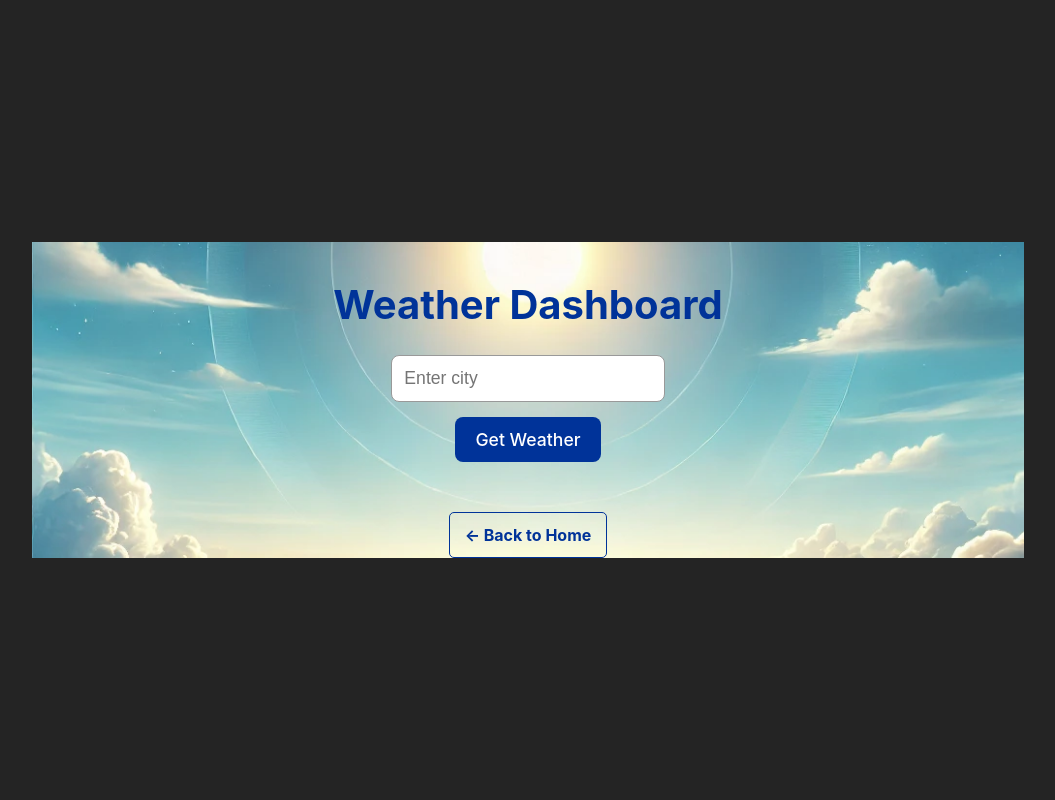
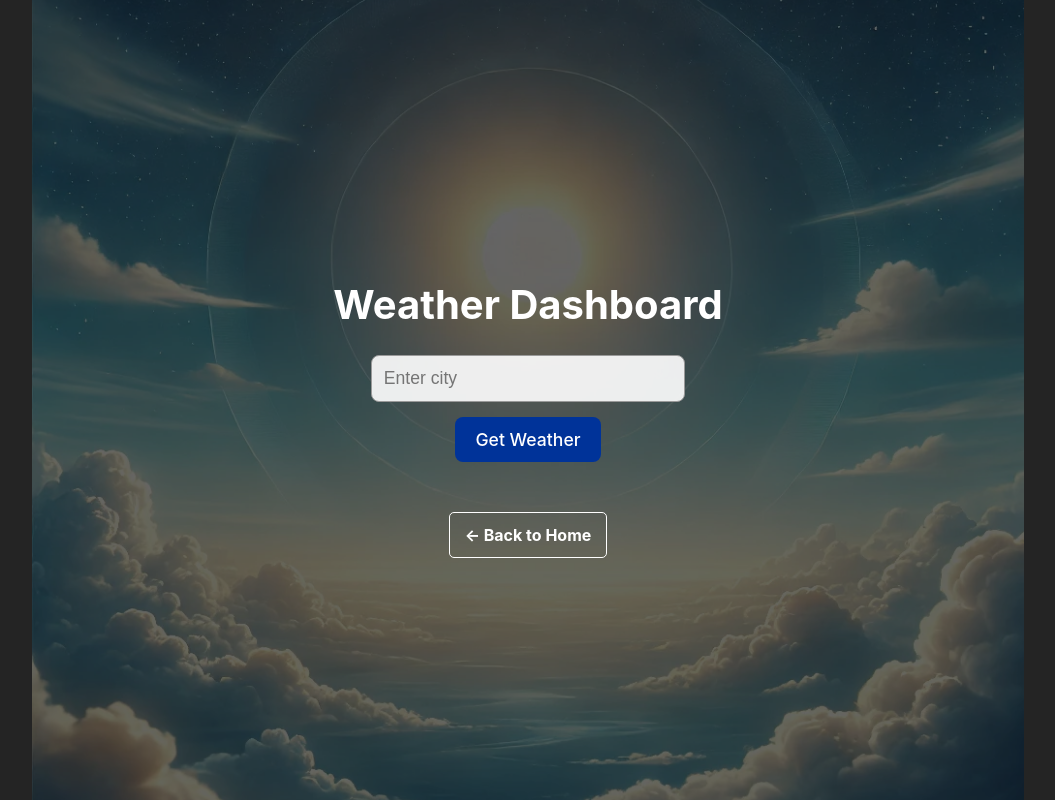
Before and after one commit to Yawshimitsu/Yaw-Page, a React (Vite) app: page /#/projects/weather-dashboard in a window 1280 px wide. Shown: the whole page, without its empty margins (112-1167 px from the left). Built offline with nearby package versions, Linux system fonts and the light colour scheme.

Commit message:
dashboard fix

```diff
--- a/src/styles/WeatherDashboard.css
+++ b/src/styles/WeatherDashboard.css
@@ -23,29 +23,50 @@ html, body {
   .weather-dashboard {
     display: flex;
     flex-direction: column;
-    justify-content: flex-start; /* Start from top */
+    justify-content: center; /* Center content vertically */
     align-items: center; /* Center content horizontally */
-    width: 100vw; /* Full width */
+    height: 100vh; /* Full viewport height */
+    width: 100vw; /* Full viewport width */
     margin: 0;
     padding: 0;
     background-image: url('/yaw-page/Weather_Dashboard.webp'); /* Background image */
-    background-size: cover; /* Stretch the image to fill the entire screen */
-    background-position: center; /* Center the background image */
+    background-size: cover; /* Stretch the image to fill the container */
+    background-position: center; /* Center the background */
     background-repeat: no-repeat; /* Prevent tiling */
-    min-height: 100%; /* Ensure the height adjusts based on content */
-    overflow: auto; /* Allow scrolling */
+    position: relative; /* Allow overlay positioning */
+    box-sizing: border-box; /* Include padding and borders in dimensions */
   }
 
-  /* Title Styling */
+  .weather-dashboard::before {
+    content: ''; /* Create the overlay */
+    position: absolute;
+    top: 0;
+    left: 0;
+    width: 100%;
+    height: 100%;
+    background: rgba(0, 0, 0, 0.6); /* Semi-transparent black overlay */
+    z-index: 0; /* Ensure the overlay is behind the content */
+  }
+
+  .weather-dashboard * {
+    position: relative; /* Ensure content appears above the overlay */
+    z-index: 1;
+  }
+
+  .weather-dashboard.weather-loaded {
+    min-height: 100vh; /* Maintain full height after loading data */
+    overflow-y: auto; /* Allow vertical scrolling for content */
+  }
+
   .dashboard-title {
     margin-bottom: 20px;
-    font-size: 2.5rem;
-    color: #003399;
+    font-size: 2.5rem; /* Adjust font size for scaling */
+    color: #ffffff; /* White text for contrast */
     text-align: center;
     font-weight: bold;
   }
 
-  /* Input Container Styling */
+  /* Input container before search */
   .input-container {
     display: flex;
     justify-content: center;
@@ -54,19 +75,18 @@ html, body {
     flex-wrap: wrap;
   }
 
-  /* City Input Styling */
   .city-input {
     padding: 12px;
     font-size: 1.1rem;
     border: 1px solid #999;
     border-radius: 8px;
-    width: 70%;
+    width: 70%; /* Adjust width for responsiveness */
     max-width: 400px;
     outline: none;
-    transition: border-color 0.3s;
+    background-color: rgba(255, 255, 255, 0.9); /* Light background for input */
+    color: #000; /* Black text for input */
   }
 
-  /* Button Styling */
   .fetch-button {
     padding: 12px 20px;
     font-size: 1.1rem;
@@ -87,19 +107,20 @@ html, body {
   .weather-details {
     margin-top: 20px;
     text-align: center;
-    color: #333;
+    color: #ffffff; /* White text for contrast */
   }
 
   .weather-location {
     font-size: 2rem;
     margin-bottom: 15px;
-    color: #003399;
+    color: #ffffff; /* White text for better visibility */
     font-weight: bold;
   }
 
   .weather-info {
     font-size: 1.1rem;
     margin: 8px 0;
+    color: #ffffff; /* White text for readability */
   }
 
   /* Forecast Section */
@@ -112,7 +133,7 @@ html, body {
   .forecast-title {
     font-size: 1.5rem;
     margin-bottom: 15px;
-    color: #003399;
+    color: #ffffff; /* White text */
     font-weight: bold;
     text-align: center;
   }
@@ -132,7 +153,7 @@ html, body {
     border: 1px solid #ccc;
     border-radius: 10px;
     position: relative;
-    background-color: rgba(0, 0, 0, 0.6);
+    background-color: rgba(0, 0, 0, 0.8); /* Darker card background */
     box-shadow: 0 3px 8px rgba(0, 0, 0, 0.1);
     text-align: center;
     font-size: 1rem;
@@ -152,7 +173,7 @@ html, body {
     left: 0;
     width: 100%;
     height: 100%;
-    background: rgba(0, 0, 0, 0.4);
+    background: rgba(0, 0, 0, 0.4); /* Semi-transparent overlay for text contrast */
     z-index: 1;
   }
 
@@ -172,9 +193,9 @@ html, body {
     padding: 10px 15px;
     font-size: 1rem;
     text-decoration: none;
-    color: #003399;
+    color: #ffffff;
     background-color: transparent;
-    border: 1px solid #003399;
+    border: 1px solid #ffffff;
     border-radius: 5px;
     cursor: pointer;
     font-weight: bold;
@@ -183,8 +204,8 @@ html, body {
   }
 
   .back-to-home:hover {
-    background-color: #003399;
-    color: white;
+    background-color: #ffffff;
+    color: #003399;
   }
 
   /* Media queries for mobile (max-width: 768px) */
@@ -192,7 +213,7 @@ html, body {
     .weather-dashboard {
       min-height: 100vh; /* Allow content to be scrollable */
       width: 100vw; /* Full width */
-      padding-bottom: 20px; /* Add some bottom padding for better spacing */
+      padding-bottom: 20px; /* Add bottom padding */
     }
 
     .input-container {
@@ -210,8 +231,8 @@ html, body {
 
     .forecast-grid {
       gap: 10px;
-      flex-wrap: nowrap; /* Prevent wrapping of forecast cards */
-      overflow-x: auto; /* Allow horizontal scrolling */
+      flex-wrap: nowrap; /* Prevent wrapping */
+      overflow-x: auto; /* Horizontal scrolling */
       display: flex;
       -webkit-overflow-scrolling: touch; /* Smooth scrolling for mobile */
     }
@@ -222,37 +243,13 @@ html, body {
       min-width: 100px;
       margin-right: 10px;
     }
-
-    .forecast-title {
-      font-size: 1.5rem;
-      margin-bottom: 20px;
-      text-align: center;
-      font-weight: bold;
-    }
-
-    .back-to-home {
-      margin-top: 20px;
-    }
   }
 
   /* Media queries for larger screens (min-width: 1025px) */
   @media (min-width: 1025px) {
     .weather-dashboard {
-      max-width: 80%; /* Adjust the max-width of the container */
-      margin: 0 auto; /* Center the content */
-    }
-
-    .input-container {
-      flex-direction: row;
-      align-items: center;
-    }
-
-    .city-input {
-      width: 60%;
-    }
-
-    .fetch-button {
-      width: auto;
+      max-width: 80%; /* Center dashboard on large screens */
+      margin: 0 auto;
     }
 
     .forecast-grid {
```
